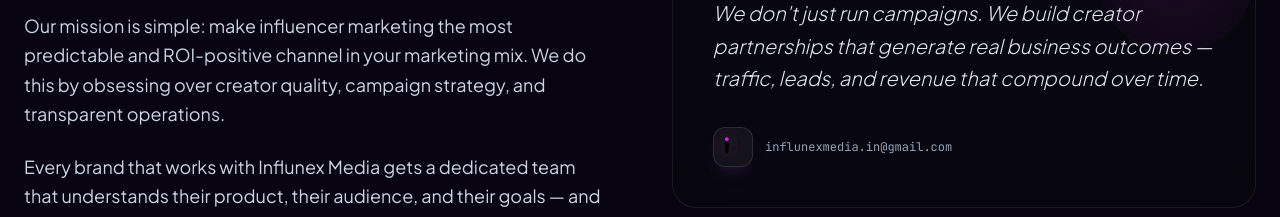
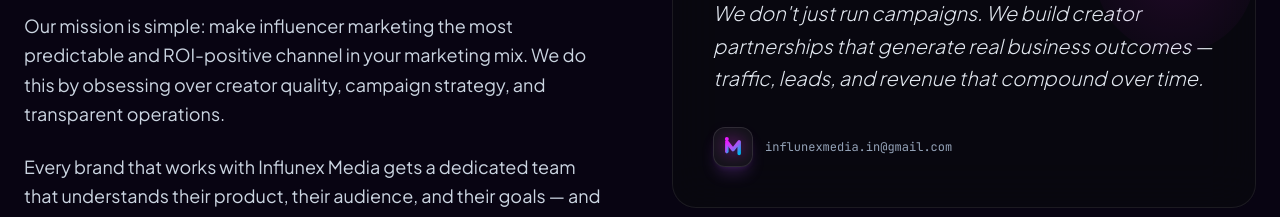
Before and after one commit to faisal27-hub/influenex-media, a React (Vite) app in the folder frontend/: page /about in a window 1280 px wide. Shown: the part 960-1177 px from the top of the page. Built offline with nearby package versions, Linux system fonts and the light colour scheme.

Commit message:
fix: render inline high-vibrancy SVG logo with percentage gradient coordinates for 100% color visibility

```diff
--- a/frontend/src/pages/About.tsx
+++ b/frontend/src/pages/About.tsx
@@ -182,12 +182,19 @@
                 We don't just run campaigns. We build creator partnerships that generate real business outcomes — traffic, leads, and revenue that compound over time.
               </p>
               <div className="flex items-center gap-3">
-                <div className="w-10 h-10 rounded-xl bg-white/5 border border-white/10 p-2 flex items-center justify-center shrink-0 shadow-lg shadow-purple-500/10">
-                  <img
-                    src="/logo.svg?v=4"
-                    alt="Influnex Media Logo"
-                    className="w-full h-full object-contain filter drop-shadow-[0_0_8px_rgba(232,28,255,0.4)]"
-                  />
+                <div className="w-10 h-10 rounded-xl bg-white/5 border border-white/10 p-2 flex items-center justify-center shrink-0 shadow-lg shadow-purple-500/20">
+                  <svg viewBox="0 0 100 100" fill="none" xmlns="http://www.w3.org/2000/svg" className="w-full h-full object-contain filter drop-shadow-[0_0_8px_rgba(232,28,255,0.6)]">
+                    <circle cx="22" cy="14" r="9" fill="#e81cff" />
+                    <rect x="14" y="27" width="16" height="52" rx="8" fill="url(#about-quote-logo-grad)" />
+                    <path d="M22 27L50 62L78 27V79" stroke="url(#about-quote-logo-grad)" strokeWidth="16" strokeLinecap="round" strokeLinejoin="round" fill="none" />
+                    <defs>
+                      <linearGradient id="about-quote-logo-grad" x1="0%" y1="0%" x2="100%" y2="100%">
+                        <stop offset="0%" stopColor="#e81cff" />
+                        <stop offset="50%" stopColor="#a855f7" />
+                        <stop offset="100%" stopColor="#00b4ec" />
+                      </linearGradient>
+                    </defs>
+                  </svg>
                 </div>
                 <div>
                   <div className="text-slate-400 text-xs font-mono">influnexmedia.in@gmail.com</div>
```
Also changed, not shown: frontend/public/favicon.svg, frontend/public/logo.svg.
